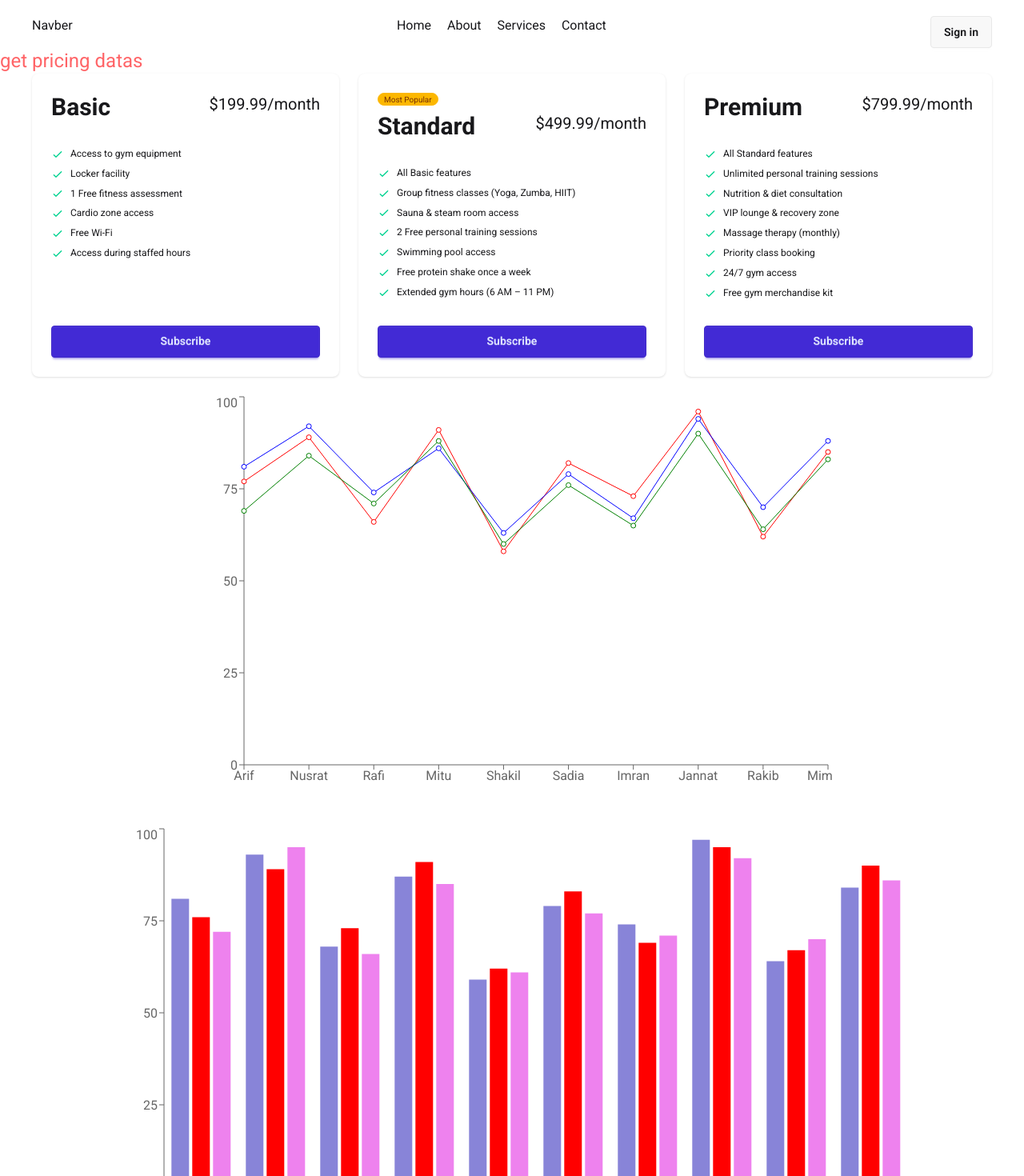
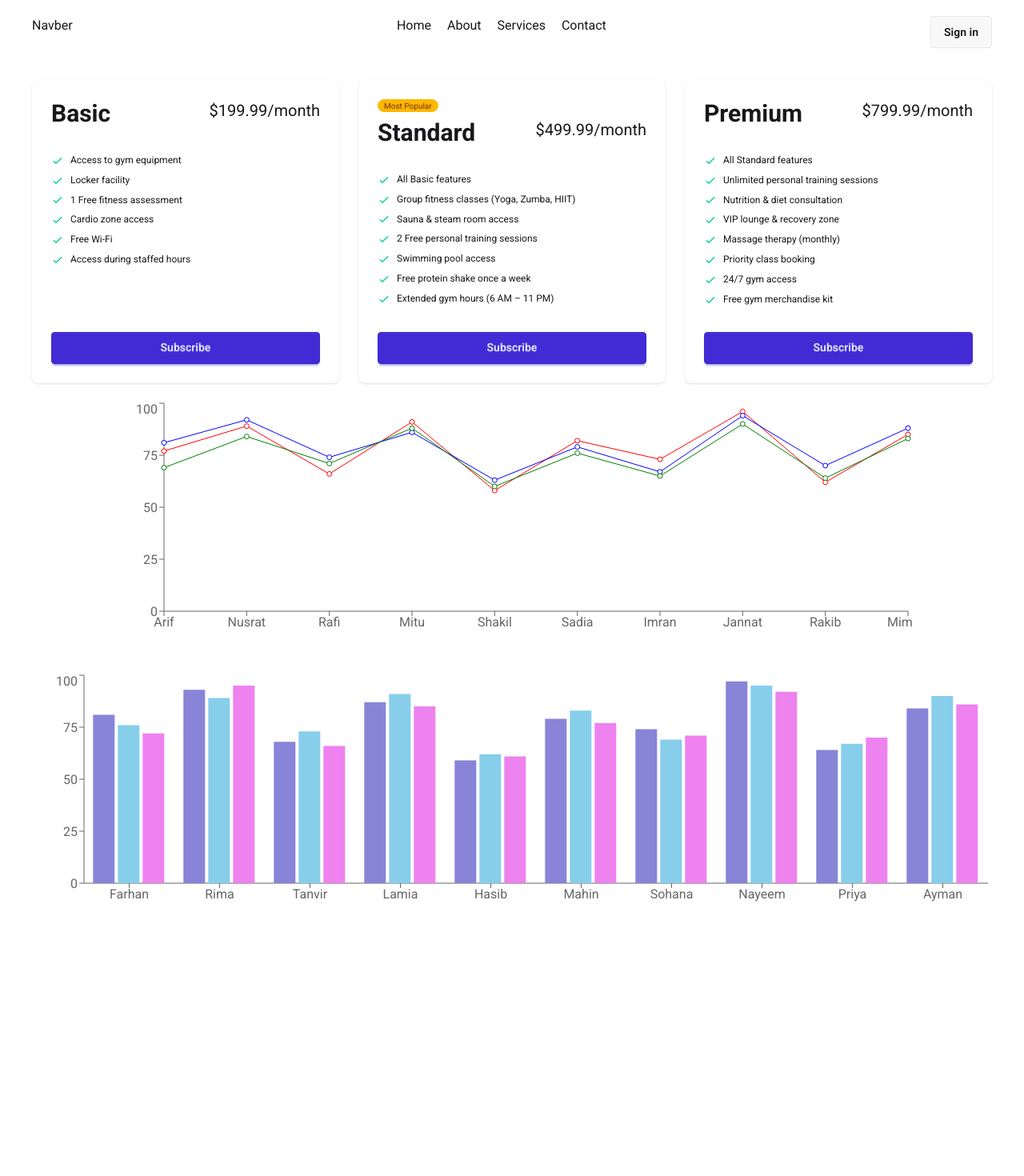
Before and after one commit to mohammademon393/priceing-option, a React (Vite) app: page / in a window 1280 px wide. Shown: the top 1470 px of the page at 80% size. After the commit the page ends 1139 px from the top, so only its background shows below. Built offline with nearby package versions, Linux system fonts and the light colour scheme.

Commit message:
update some components and create a jsx component

```diff
--- a/package.json
+++ b/package.json
@@ -11,6 +11,7 @@
   },
   "dependencies": {
     "@tailwindcss/vite": "^4.1.13",
+    "axios": "^1.12.2",
     "lucide": "^0.544.0",
     "lucide-react": "^0.544.0",
     "react": "^19.1.1",
--- a/src/component/BarChat/BarChats.jsx
+++ b/src/component/BarChat/BarChats.jsx
@@ -78,11 +78,11 @@ const data = [
 const BarChats = () => {
     return (
       <div className="mt-10 grid justify-center">
-        <BarChart width={1000} height={500} data={data}>
+        <BarChart width={1200} height={300} data={data}>
           <XAxis dataKey={"name"}></XAxis>
           <YAxis></YAxis>
           <Bar dataKey={"math"} fill="#8884d8"></Bar>
-          <Bar dataKey={"physics"} fill="red"></Bar>
+          <Bar dataKey={"physics"} fill="skyBlue"></Bar>
           <Bar dataKey={"chemistry"} fill="violet"></Bar>
         </BarChart>
       </div>
--- /dev/null
+++ b/src/component/MarksData/MarksData.jsx
@@ -0,0 +1,11 @@
+import React from 'react';
+
+const MarksData = () => {
+    return (
+        <div>
+
+        </div>
+    );
+};
+
+export default MarksData;
--- a/src/component/PriceingOption/PriceingOptions.jsx
+++ b/src/component/PriceingOption/PriceingOptions.jsx
@@ -7,10 +7,10 @@ const PriceingOptions = ({ pricePromise }) => {
 
   return (
     <div>
-      <h2 className="text-red-400 text-2xl">get pricing datas</h2>
+      {/* <h2 className="text-red-400 text-2xl">get pricing datas</h2> */}
 
       {/* card container */}
-      <div className="grid grid-cols-1 md:grid-cols-2 lg:grid-cols-3 gap-6 mx-10">
+      <div className="mt-10 grid grid-cols-1 md:grid-cols-2 lg:grid-cols-3 gap-6 mx-10">
         {/* {priceData.map((priceing) => (
           <PriceingCard key={priceing.id} priceing={priceing}></PriceingCard>
         ))} */}
--- a/src/component/ReCharts/ReChart.jsx
+++ b/src/component/ReCharts/ReChart.jsx
@@ -79,7 +79,7 @@ import { Line, LineChart, XAxis, YAxis } from 'recharts';
 const ReChart = () => {
     return (
       <div className='mt-5 mx-10 grid justify-center'>
-        <LineChart width={800} height={500} data={resultData}>
+        <LineChart width={1000} height={300} data={resultData}>
             <XAxis dataKey={'name'}></XAxis>
             <YAxis></YAxis>
             <Line dataKey={'math'} stroke='red'></Line>
```
Also changed, not shown: 1 other file (tests, documents, lock files or other folders).
